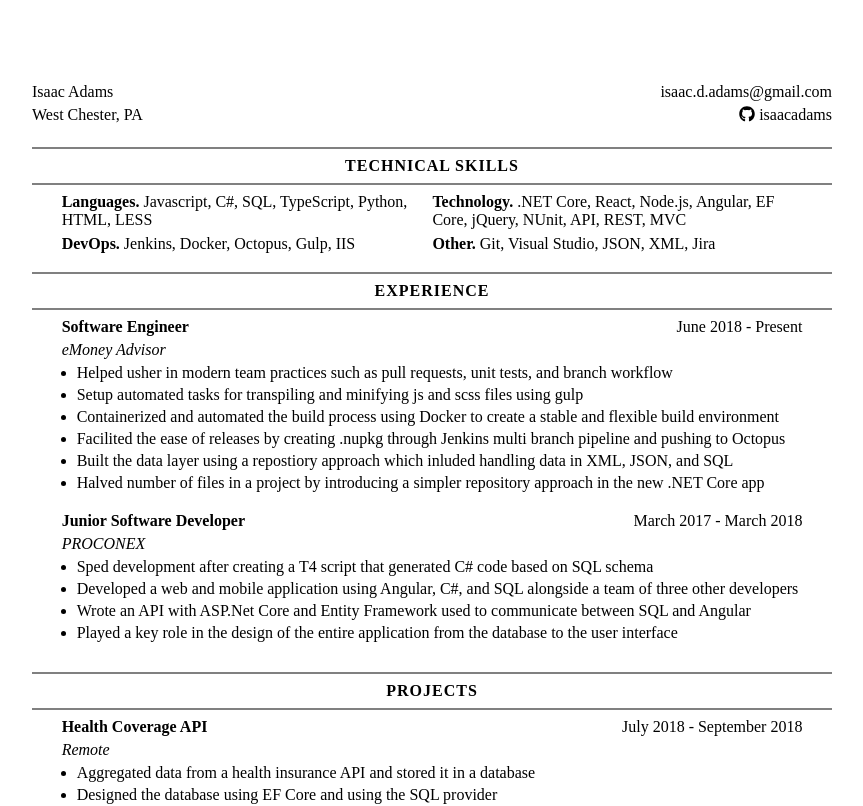
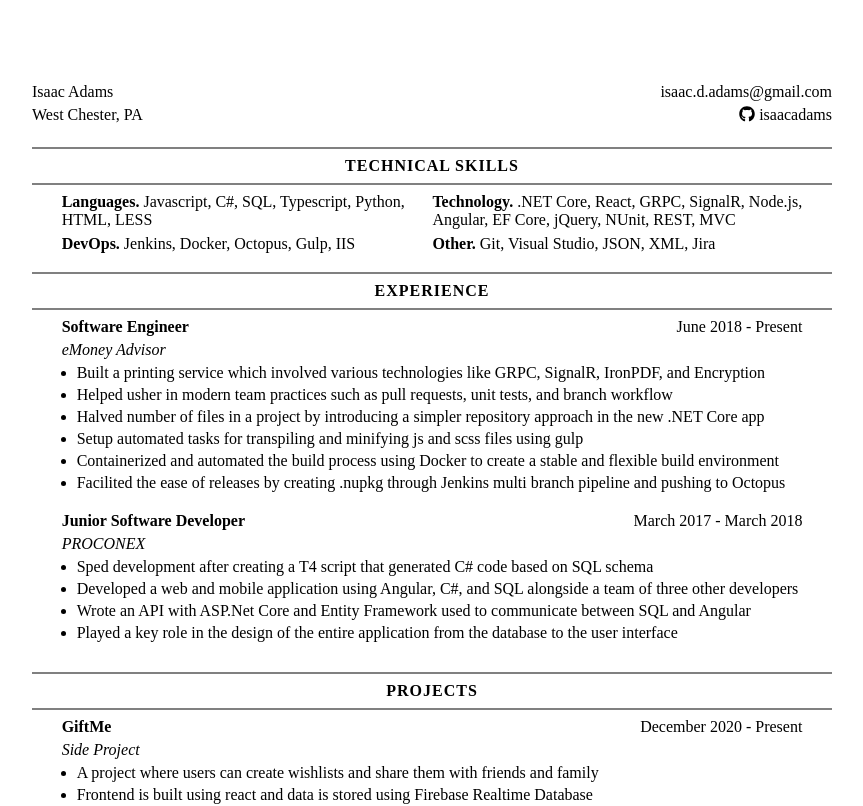
Before and after one commit to isaacadams/resume, a React (Vite) app: page / in a window 1280 px wide. Shown: the top 806 px of the page, without its empty margins (208-1071 px from the left). Built offline with nearby package versions, Linux system fonts and the light colour scheme.

Commit message:
added GiftMe side project and updates from previous year at eMoney

```diff
--- a/src/Resume.tsx
+++ b/src/Resume.tsx
@@ -16,19 +16,20 @@ export function Resume(props): JSX.Element {
                         },
                         bottom: {
                             left: "West Chester, PA",
-                            right: <a href="https://github.com/isaacadams" ><FontAwesomeIcon icon={["fab", "github"]} /> isaacadams</a> //"(610) 742 6276"
+                            right: <a href="https://github.com/isaacadams" ><FontAwesomeIcon icon={["fab", "github"]} /> isaacadams</a>
+                            //right: "(610) 742 6276"
                         }
                     }} />
                     <YSpacer space="15px" />
                     <History title="Technical Skills">
                         <div className="row">
                             <div className="col mr-1">
-                                <Skill category="Languages" examples={["Javascript", "C#", "SQL", "TypeScript", "Python", "HTML", "LESS"]} />
+                                <Skill category="Languages" examples={["Javascript", "C#", "SQL", "Typescript", "Python", "HTML", "LESS"]} />
                                 <YSpacer />
                                 <Skill category="DevOps" examples={["Jenkins", "Docker", "Octopus", "Gulp", "IIS"]} />
                             </div>
                             <div className="col">
-                                <Skill category="Technology" examples={[".NET Core", "React", "Node.js", "Angular", "EF Core", "jQuery", "NUnit", "API", "REST", "MVC"]} />
+                                <Skill category="Technology" examples={[".NET Core", "React", "GRPC", "SignalR", "Node.js", "Angular", "EF Core", "jQuery", "NUnit", "REST", "MVC"]} />
                                 <YSpacer />
                                 <Skill category="Other" examples={["Git", "Visual Studio", "JSON", "XML", "Jira"]} />
                             </div>
@@ -41,12 +42,12 @@ export function Resume(props): JSX.Element {
                             company={<i>eMoney Advisor</i>}
                             date="June 2018 - Present"
                             descriptions={[
+                                "Built a printing service which involved various technologies like GRPC, SignalR, IronPDF, and Encryption",
                                 "Helped usher in modern team practices such as pull requests, unit tests, and branch workflow",
+                                "Halved number of files in a project by introducing a simpler repository approach in the new .NET Core app",
                                 "Setup automated tasks for transpiling and minifying js and scss files using gulp",
                                 "Containerized and automated the build process using Docker to create a stable and flexible build environment",
                                 "Facilited the ease of releases by creating .nupkg through Jenkins multi branch pipeline and pushing to Octopus",
-                                "Built the data layer using a repostiory approach which inluded handling data in XML, JSON, and SQL",
-                                "Halved number of files in a project by introducing a simpler repository approach in the new .NET Core app"
                             ]}
                         />
                         <YSpacer space="8px" />
@@ -64,6 +65,18 @@ export function Resume(props): JSX.Element {
                         <YSpacer space="10px" />
                     </ History>
                     <History title="Projects">
+                        <HistoryRecord
+                            position={<b>GiftMe</b>}
+                            company={<i>Side Project</i>}
+                            date="December 2020 - Present"
+                            descriptions={[
+                                "A project where users can create wishlists and share them with friends and family",
+                                "Frontend is built using react and data is stored using Firebase Realtime Database",
+                                "Using parcel to bootstrap the application and typescript",
+                                "Currently working on feature that allows users create, edit, and manage groups for sharing wishlists"
+                            ]}
+                        />
+                        <YSpacer space="8px" />
                         <HistoryRecord
                             position={<b>Health Coverage API</b>}
                             company={<i>Remote</i>}
```
